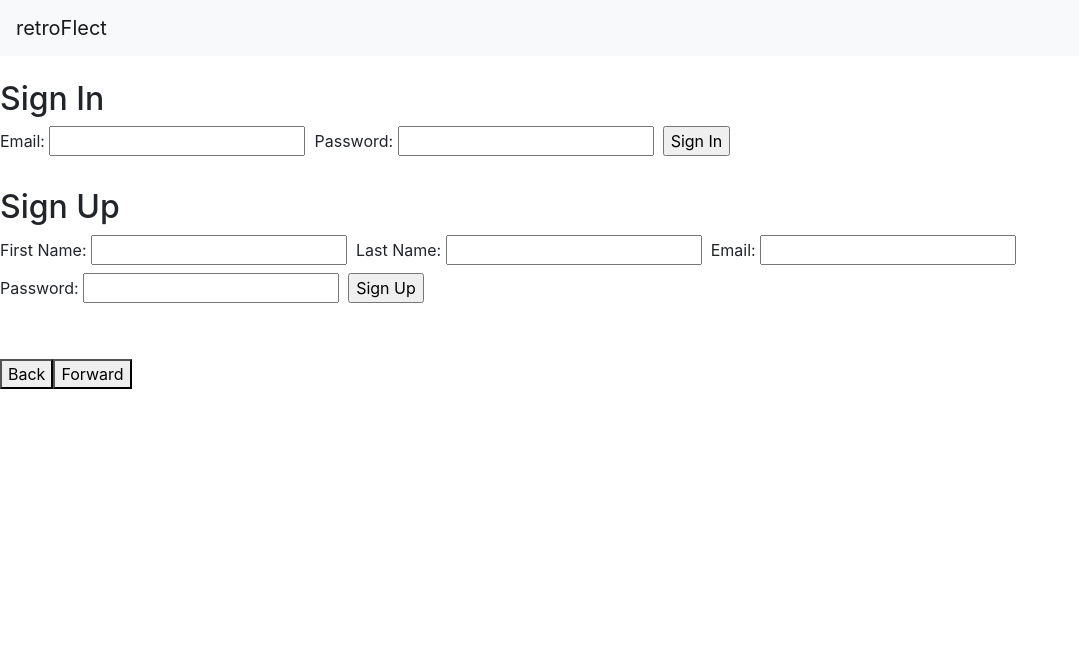
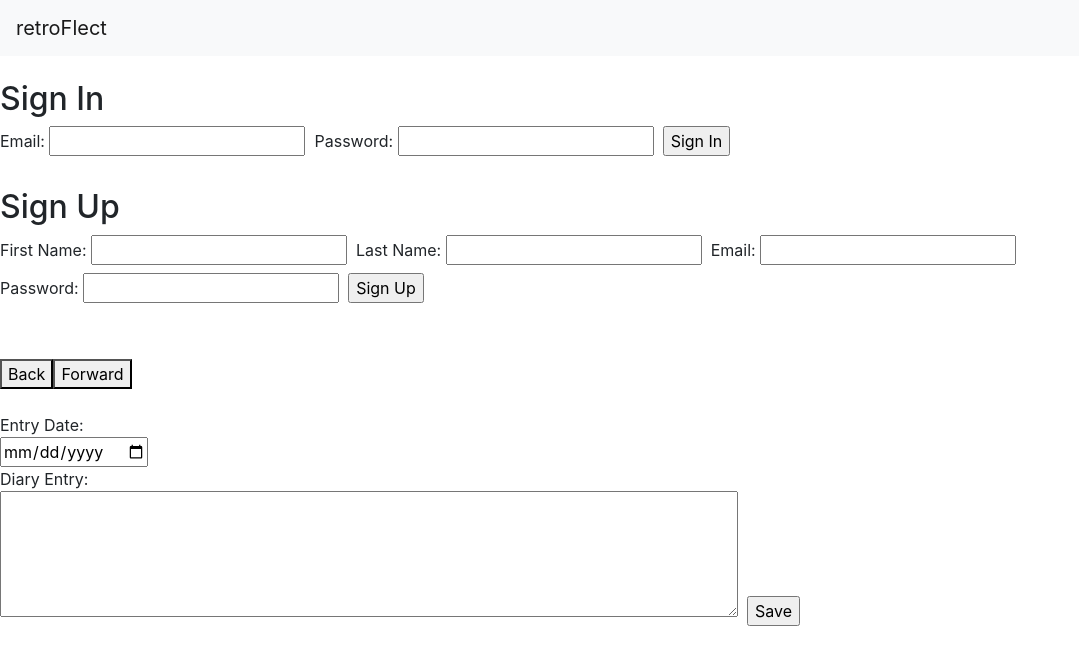
Before and after one commit to retroFlecters/retroflect-cra, a React (Create React App) app: page / in a window 1280 px wide. Shown: the top 664 px of the page, without its empty margins (0-1079 px from the left). Built offline with nearby package versions, Linux system fonts and the light colour scheme; no server answers.

Commit message:
Adds new entry function  - Updated entries service to accept the entry as an argument  - Create new post form with date picker instead of free field date

```diff
--- a/src/App.js
+++ b/src/App.js
@@ -5,6 +5,7 @@ import NavBar from "./components/NavBar";
 import SignUpForm from "./components/SignUpForm";
 import SignInForm from "./components/SignInForm";
 import EntryView from "./components/EntryView";
+import EntryAdd from "./components/EntryAdd";
 
 function App() {
   const [user, setUser] = useState({});
@@ -31,6 +32,11 @@ function App() {
     // redirect to "/" route
   };
 
+  const handleNewEntry = async entry => {
+    const res = await entriesService.create(entry);
+    // redirect to "/" route
+  };
+
   return (
     <div>
       <NavBar handleSignOut={handleSignOutRequest} user={user}></NavBar>
@@ -40,6 +46,8 @@ function App() {
       <SignUpForm handleRequest={handleSignUpRequest} />
       <br />
       <EntryView entries={entries}></EntryView>
+      <br />
+      <EntryAdd handleNewEntry={handleNewEntry} />
     </div>
   );
 }
--- /dev/null
+++ b/src/components/EntryAdd.js
@@ -0,0 +1,34 @@
+import React from "react";
+import { useInput } from "../hooks/input-hook";
+
+const EntryAdd = ({ handleNewEntry }) => {
+  const { value: entryDate, bind: bindEntryDate } = useInput("");
+  const { value: diary, bind: bindDiary } = useInput("");
+
+  const processNewEntry = e => {
+    e.preventDefault();
+    handleNewEntry({ entryDate, diary });
+  };
+
+  return (
+    <>
+      <form onSubmit={processNewEntry}>
+        <div>
+        Entry Date:
+        <br />
+        <input type="date" id="start" name="trip-start"
+       value={Date()} {...bindEntryDate}/>
+
+        <br />
+        Diary Entry:
+        <br />
+        <textarea rows={5} cols={70} {...bindDiary} />
+        &nbsp;&nbsp;
+        <input type="submit" value="Save" />
+        </div>
+      </form>
+    </>
+  );
+};
+
+export default EntryAdd;
--- a/src/services/entries.js
+++ b/src/services/entries.js
@@ -8,8 +8,8 @@ const getAll = async () => {
   return res;
 };
 
-const create = async () => {
-  const res = await axios.post(baseUrl + "/entries", {
+const create = async entry => {
+  const res = await axios.post(baseUrl + "/entries", entry, {
     withCredentials: true
   });
   return res;
```
